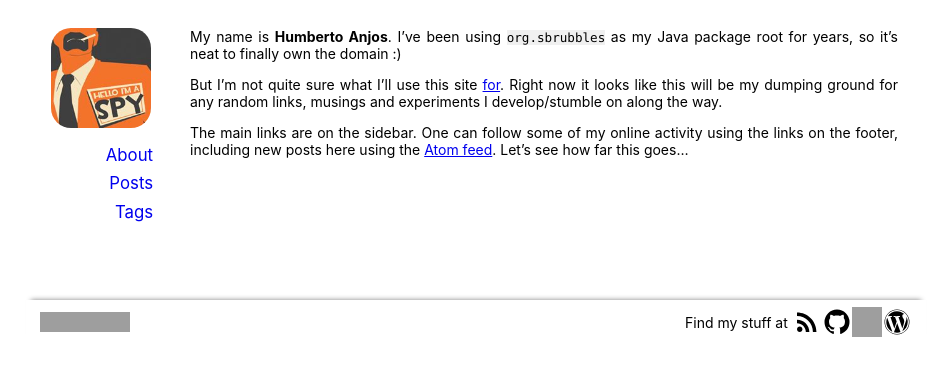
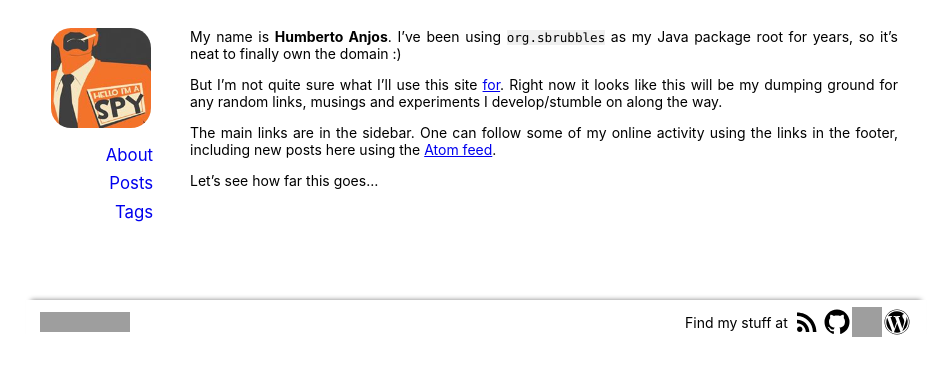
Before and after one commit to hanjos/hanjos.github.io, a Jekyll site: the page built from index.md, in a window 1280 px wide, cut to the strip 0-376 px from the top of the page. Shown: the whole strip, without its empty margins (164-1115 px from the left). Built offline with Jekyll 4.4.1, drawn with Linux system fonts in a browser that asks for light colours; grey boxes are pictures that could not be loaded.

Commit message:
Página 404.

```diff
--- a/index.md
+++ b/index.md
@@ -8,4 +8,6 @@ My name is **Humberto Anjos**. I've been using `org.sbrubbles` as my Java packag
 
 But I'm not quite sure what I'll use this site [for](http://wiki.c2.com/?EndingWithaPreposition). Right now it looks like this will be my dumping ground for any random links, musings and experiments I develop/stumble on along the way.
 
-The main links are <span class='only-sm'>on the header.</span><span class='only-md'>on the sidebar.</span> One can follow some of my online activity using the links on the footer, including new posts here using the [Atom feed](/feed.xml). Let’s see how far this goes...
+The main links are <span class='only-sm'>in the header.</span><span class='only-md'>in the sidebar.</span> One can follow some of my online activity using the links in the footer, including new posts here using the [Atom feed](/feed.xml).
+
+Let’s see how far this goes...
```
Also changed, not shown: 404.md (added, +10 -0 lines).
